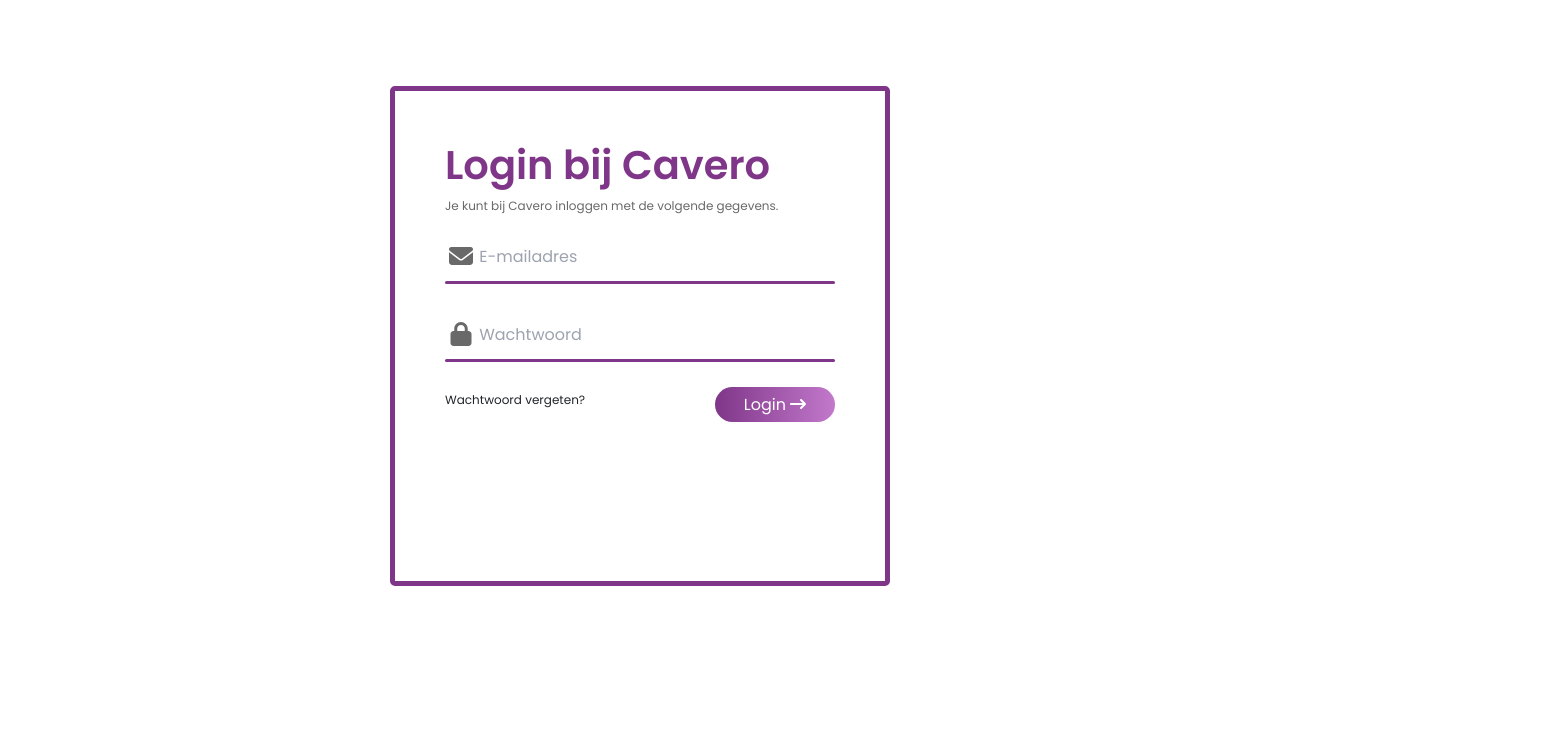
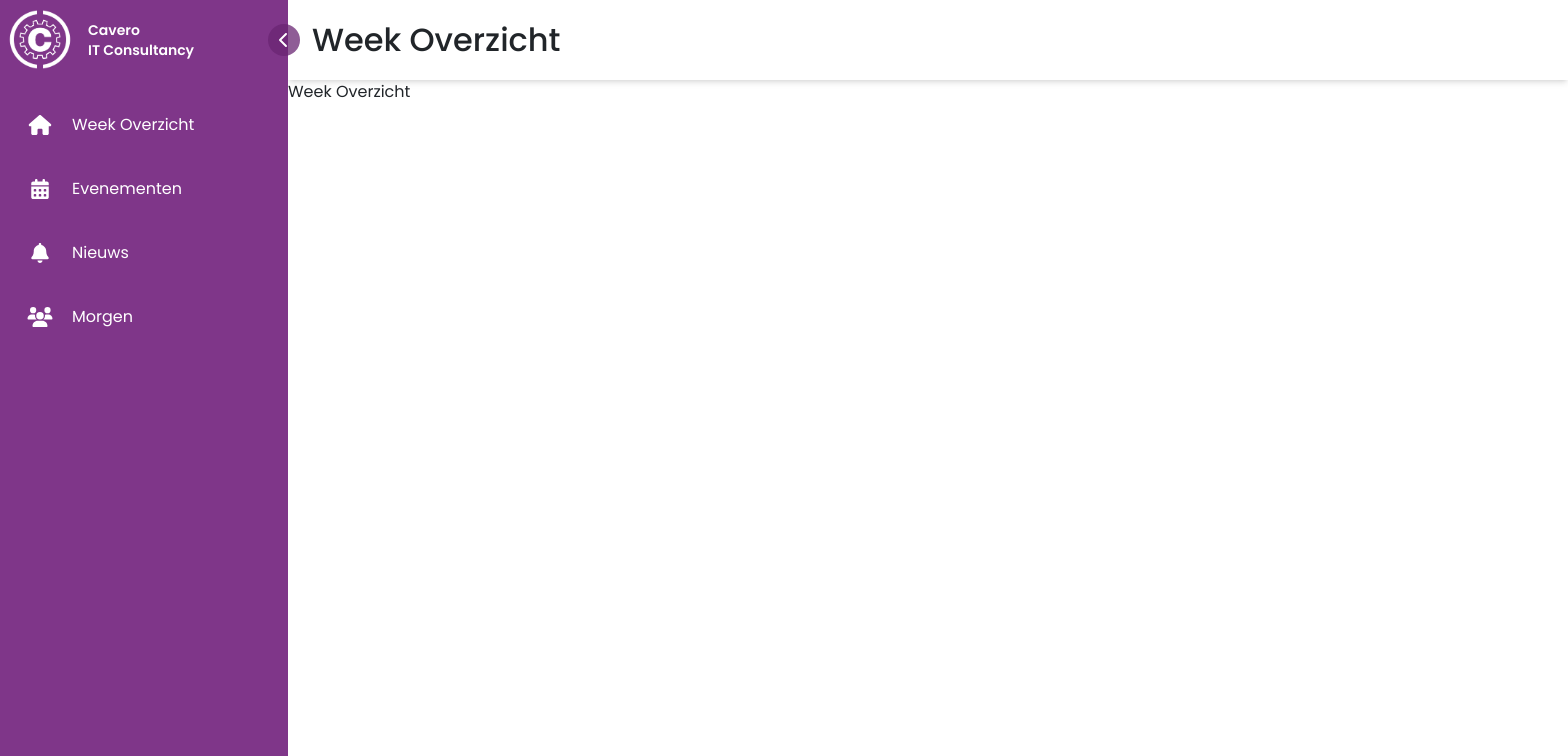
Before and after one commit to Voxxai/ProjectC, a React (Create React App) app in the folder ProjectC-Client/: page / in a window 1280 px wide. Shown: the top 756 px of the page, 1568 px wide, since content can reach past the window. Built offline with nearby package versions, Linux system fonts and the light colour scheme.

Commit message:
Merge every branch

```diff
--- a/ProjectC-Client/src/App.js
+++ b/ProjectC-Client/src/App.js
@@ -13,11 +13,11 @@
     <div>
 
         <main className='flex flex-row'>
-          {/* <Navbar /> */}
+          <Navbar />
           <div className='main-container'>
-            <Login />
-            {/* <Topbar /> */}
-            {/* <WeekOverzicht /> */}
+            {/* <Login /> */}
+            <Topbar />
+            <WeekOverzicht />
           </div>
         </main>
         </div>
--- a/ProjectC-Client/src/layout/Navbar.js
+++ b/ProjectC-Client/src/layout/Navbar.js
@@ -23,13 +23,13 @@
         } bg-cavero-purple h-screen pt-2.5 relative duration-300`}
       >
         <FontAwesomeIcon icon={faChevronLeft} color='white'
-          className={`bg-cavero-hover-purple absolute cursor-pointer -right-3 top-6 w-4 border-dark-purple p-2 rounded-full duration-300  ${!open && "rotate-180"}`}
+          className={`bg-cavero-hover-purple absolute cursor-pointer -right-3 top-6 w-4 border-dark-purple p-2 rounded-full duration-300 bg-opacity-75 hover:bg-opacity-100 ${!open && "rotate-180"}`}
           onClick={() => setOpen(!open)}
         />
         <div className="flex min-w-max gap-x-2 items-center mb-4">
           <img
             src={LogoIcon}
-            className={`cursor-pointer duration-500 w-16 ml-1`}
+            className={`cursor-pointer duration-500 w-20 px-2`}
           />
           <h1
             className={`text-white mt-2 text-sm  ${
@@ -43,9 +43,9 @@
           {Menus.map((Menu, index) => (
             <li
               key={index}
-              className={`flex min-w-max rounded-md mx-2 p-3 cursor-pointer hover:bg-cavero-hover-purple text-white text-large items-center gap-x-4`}>
-              <FontAwesomeIcon icon={Menu.src} size='1x'/>
-              <span className={`${!open && "hidden"} origin-left duration-200`}>
+              className={`flex h-16 min-w-max rounded-md mx-2 p-3 cursor-pointer hover:bg-cavero-hover-purple text-white text-large items-center gap-x-4`}>
+              <FontAwesomeIcon icon={Menu.src} className='w-8 fa-lg'/>
+              <span className={`${!open && "hidden"} origin-left`}>
                 {Menu.title}
               </span>
             </li>
--- a/ProjectC-Client/src/pages/Login.css
+++ b/ProjectC-Client/src/pages/Login.css
@@ -1,7 +1,6 @@
 .form-login {
     width: 500px ;
     height: 500px ;
-    border: 5px solid #7F3689;
     padding: 50px;
     border-radius: 5px;
 }
--- a/ProjectC-Client/src/pages/Login.js
+++ b/ProjectC-Client/src/pages/Login.js
@@ -16,9 +16,10 @@
     }
 
     return (
+        <div className='bg-gradient-to-r from-white to-cavero-purple-light'>
             <div className='login-container h-screen w-screen flex items-center justify-center'>
-            <div className='form-login mb-32'>
-            <div>
+                <div className='form-login mb-32 bg-white shadow-2xl shadow-cavero-purple-light'>
+                    <div className='mt-6'>
                         <h1>Login bij Cavero</h1>
                         <p>Je kunt bij Cavero inloggen met de volgende gegevens.</p>
                     </div>
@@ -40,10 +41,11 @@
                     </div>
                     <div className='form-extras'>
                     <a>Wachtwoord vergeten?</a>
-                <button type="button" className='btn-submit' onClick={apiCall}>Login <FontAwesomeIcon icon={faArrowRightLong} color='white'/></button>
+                    <button type="submit" className='btn-submit' onClick={apiCall}>Login <FontAwesomeIcon icon={faArrowRightLong} color='white'/></button>
                     </div>
 
                 </form>
+                </div>
             </div>
         </div>
     );
--- a/ProjectC-Client/tailwind.config.js
+++ b/ProjectC-Client/tailwind.config.js
@@ -8,6 +8,7 @@
       colors: {
         'cavero-purple': '#7F3689',
         'cavero-hover-purple': '#692673',
+        'cavero-purple-light': '#f6e0ff',
       },
     },
   },
```
Also changed, not shown: 1 other file (tests, documents, lock files or other folders). Lines whose indentation alone changed are shown as unchanged.
